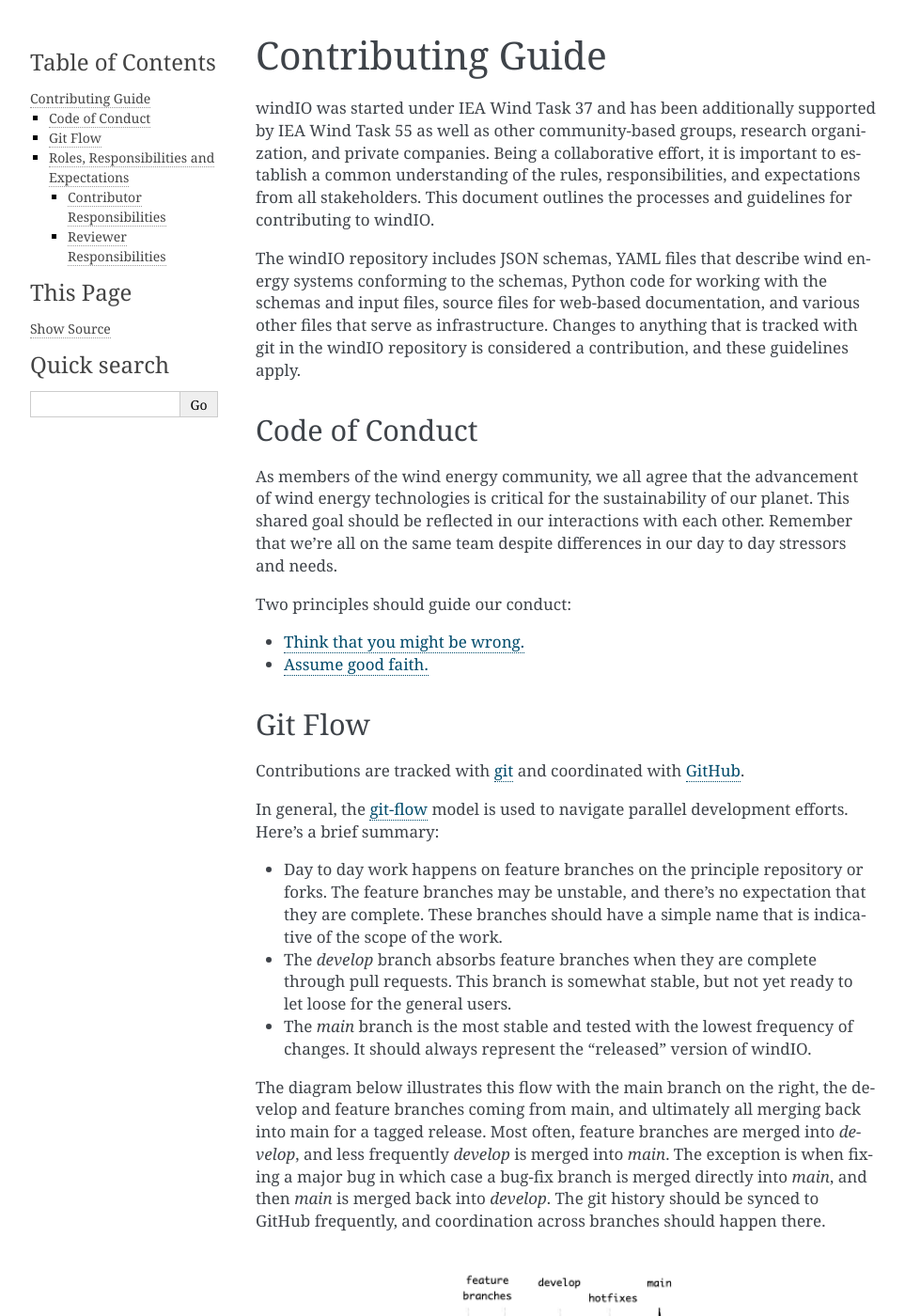
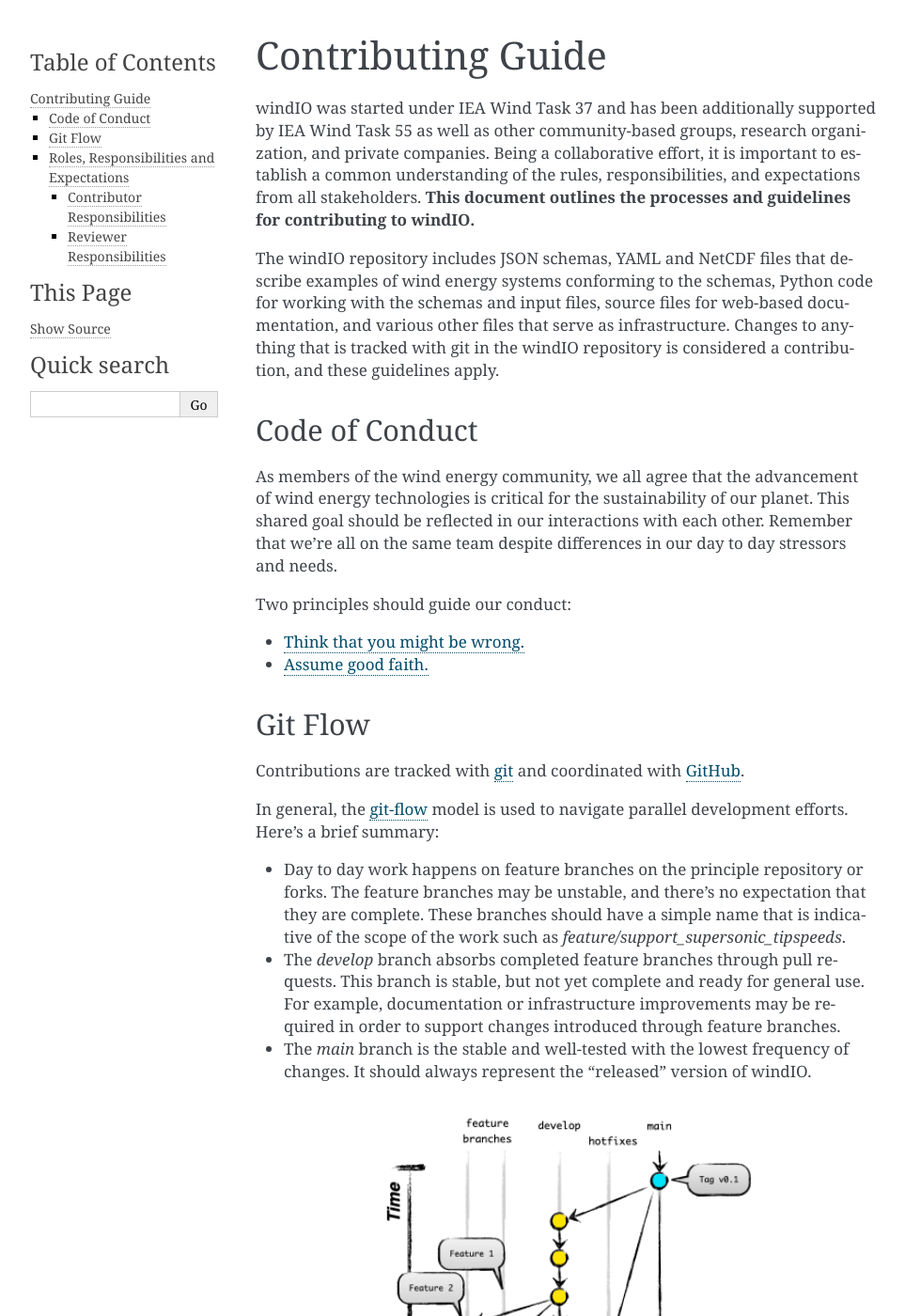
Before and after one commit to IEAWindTask37/windIO, a Sphinx documentation site: the page built from docs/source/developer_guide.rst, in a window 1280 px wide and 1400 px high. Shown: the whole window at 94% size, without its empty margins (148-1111 px from the left). Built offline with Sphinx 7.4.7, drawn with Linux system fonts in a browser that asks for light colours.

Commit message:
Remove diagram and clean up

```diff
--- a/docs/source/developer_guide.rst
+++ b/docs/source/developer_guide.rst
@@ -5,11 +5,12 @@
 as well as other community-based groups, research organization, and private companies.
 Being a collaborative effort, it is important to establish a common understanding of the
 rules, responsibilities, and expectations from all stakeholders.
-This document outlines the processes and guidelines for contributing to windIO.
+**This document outlines the processes and guidelines for contributing to windIO.**
 
-The windIO repository includes JSON schemas, YAML files that describe wind energy systems
-conforming to the schemas, Python code for working with the schemas and input files,
-source files for web-based documentation, and various other files that serve as infrastructure.
+The windIO repository includes JSON schemas, YAML and NetCDF files that describe examples
+of wind energy systems conforming to the schemas, Python code for working with the schemas
+and input files, source files for web-based documentation,
+and various other files that serve as infrastructure.
 Changes to anything that is tracked with git in the windIO repository is considered a contribution,
 and these guidelines apply.
 
@@ -30,7 +31,7 @@
 ~~~~~~~~
 
 Contributions are tracked with `git <https://docs.github.com/en/get-started/start-your-journey/about-github-and-git#about-git>`_
-and coordinated with `GitHub <https://github.com>`_.
+and coordinated with `GitHub <https://docs.github.com/en/get-started/start-your-journey/about-github-and-git#about-github>`_.
 
 In general, the `git-flow <https://nvie.com/posts/a-successful-git-branching-model/>`_ model is used
 to navigate parallel development efforts.
@@ -38,31 +39,22 @@
 
 - Day to day work happens on feature branches on the principle repository or forks. The feature
   branches may be unstable, and there's no expectation that they are complete.
-  These branches should have a simple name that is indicative of the scope of the work.
-- The `develop` branch absorbs feature branches when they are complete through pull requests.
-  This branch is somewhat stable, but not yet ready to let loose for the general users.
-- The `main` branch is the most stable and tested with the lowest frequency of changes.
+  These branches should have a simple name that is indicative of the scope of the work such as
+  `feature/support_supersonic_tipspeeds`.
+- The `develop` branch absorbs completed feature branches through pull requests.
+  This branch is stable, but not yet complete and ready for general use. For example,
+  documentation or infrastructure improvements may be required in order to support changes
+  introduced through feature branches.
+- The `main` branch is the stable and well-tested with the lowest frequency of changes.
   It should always represent the "released" version of windIO.
 
-The diagram below illustrates this flow with the main branch on the right, the develop and
-feature branches coming from main, and ultimately all merging back into main for a tagged release.
-Most often, feature branches are merged into `develop`, and less frequently `develop`
-is merged into `main`.
-The exception is when fixing a major bug in which case a bug-fix branch is merged directly
-into `main`, and then `main` is merged back into `develop`.
-The git history should be synced to GitHub frequently, and coordination across
-branches should happen there.
 
 .. image:: images/gitflowdiagram.png
     :height: 600
     :alt: Git-flow diagram
     :align: center
 
-.. Note that git messages and history are tools for communicating with other roles in the process.
-.. Possibly link to https://nrel.github.io/WETOStack/software_dev/best_practices.html#version-control.
 
-.. Branches could live on one fork or multiple. Ultimately, it doesn't really matter so long
-.. as the pull request model is followed.
 
 Roles, Responsibilities and Expectations
 ~~~~~~~~~~~~~~~~~~~~~~~~~~~~~~~~~~~~~~~~~
```
